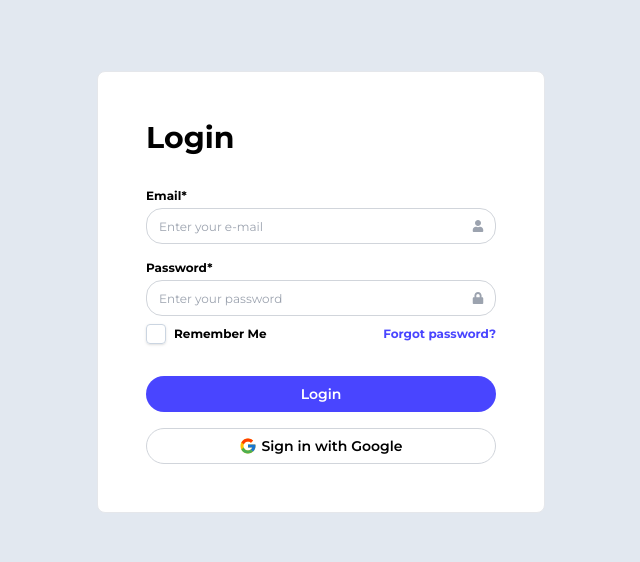
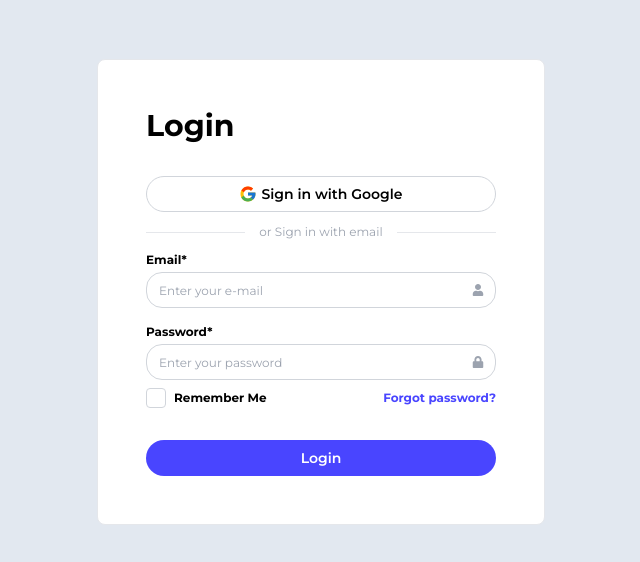
Before and after one commit to devbls/login-page, a Next.js app: page / in a window 1280 px wide. Shown: the part 108-670 px from the top of the page, without its empty margins (319-959 px from the left). Built offline with nearby package versions, Linux system fonts and the light colour scheme.

Commit message:
Change Google sign-in button place

```diff
--- a/src/app/page.tsx
+++ b/src/app/page.tsx
@@ -5,8 +5,24 @@ export default function Home() {
   return (
     <div className="flex flex-col items-center justify-center h-screen bg-slate-200">
       <form className="w-[28rem] p-12 bg-white border rounded-lg">
-        <b className="text-3xl">Login</b>
-        <label className="flex flex-col text-xs mt-8 font-bold relative">
+        <b className="text-3xl select-none">Login</b>
+        <button
+          type="button"
+          className="h-9 w-full text-sm mt-8 font-semibold border border-gray-300 rounded-full transition-all duration-200 hover:shadow-md"
+        >
+          <div className="flex flex-row items-center justify-center">
+            <FcGoogle size={18} className="inline-block mr-1" />
+            Sign in with Google
+          </div>
+        </button>
+        <div className="flex flex-row items-center justify-between my-3">
+          <hr className="w-64" />
+          <p className="w-full text-xs text-center text-gray-400 select-none mx-2">
+            or Sign in with email
+          </p>
+          <hr className="w-64" />
+        </div>
+        <label className="flex flex-col text-xs font-bold relative">
           Email*
           <input
             type="email"
@@ -33,12 +49,12 @@ export default function Home() {
           </div>
         </label>
         <div className="flex flex-row items-center justify-between mt-2">
-          <div className="inline-flex items-center">
-            <label className="flex items-center cursor-pointer relative">
+          <div className="inline-flex items-center select-none">
+            <label className="flex items-center cursor-pointer relative hover:shadow-md transition-all">
               <input
                 type="checkbox"
                 id="remember"
-                className="peer h-5 w-5 cursor-pointer transition-all appearance-none rounded shadow hover:shadow-md border border-slate-300 checked:bg-blue-500 checked:border-blue-500"
+                className="peer h-5 w-5 cursor-pointer appearance-none rounded border border-gray-300 checked:bg-blue-500 checked:border-blue-500"
               />
               <span className="absolute text-white opacity-0 peer-checked:opacity-100 top-1/2 left-1/2 transform -translate-x-1/2 -translate-y-1/2">
                 <svg
@@ -64,21 +80,15 @@ export default function Home() {
               Remember Me
             </label>
           </div>
-          <p className="font-bold text-blue-500 text-xs cursor-pointer hover:opacity-85 active:opacity-80">
+          <p className="font-bold text-blue-500 text-xs cursor-pointer hover:opacity-85 active:opacity-80 select-none">
             Forgot password?
           </p>
         </div>
         <button
           type="submit"
-          className="h-9 w-full text-sm text-white font-semibold mt-8 bg-blue-500 hover:bg-blue-600 rounded-full transition-all duration-200 hover:shadow-lg"
+          className="h-9 w-full text-sm text-white select-none font-semibold mt-8 bg-blue-500 hover:bg-blue-600 rounded-full transition-all duration-200 hover:shadow-lg"
         >
           Login
-        </button>
-        <button className="h-9 w-full text-sm mt-4 font-semibold border border-gray-300 rounded-full transition-all duration-200 hover:shadow-md">
-          <div className="flex flex-row items-center justify-center">
-            <FcGoogle size={18} className="inline-block mr-1" />
-            Sign in with Google
-          </div>
         </button>
       </form>
     </div>
```
